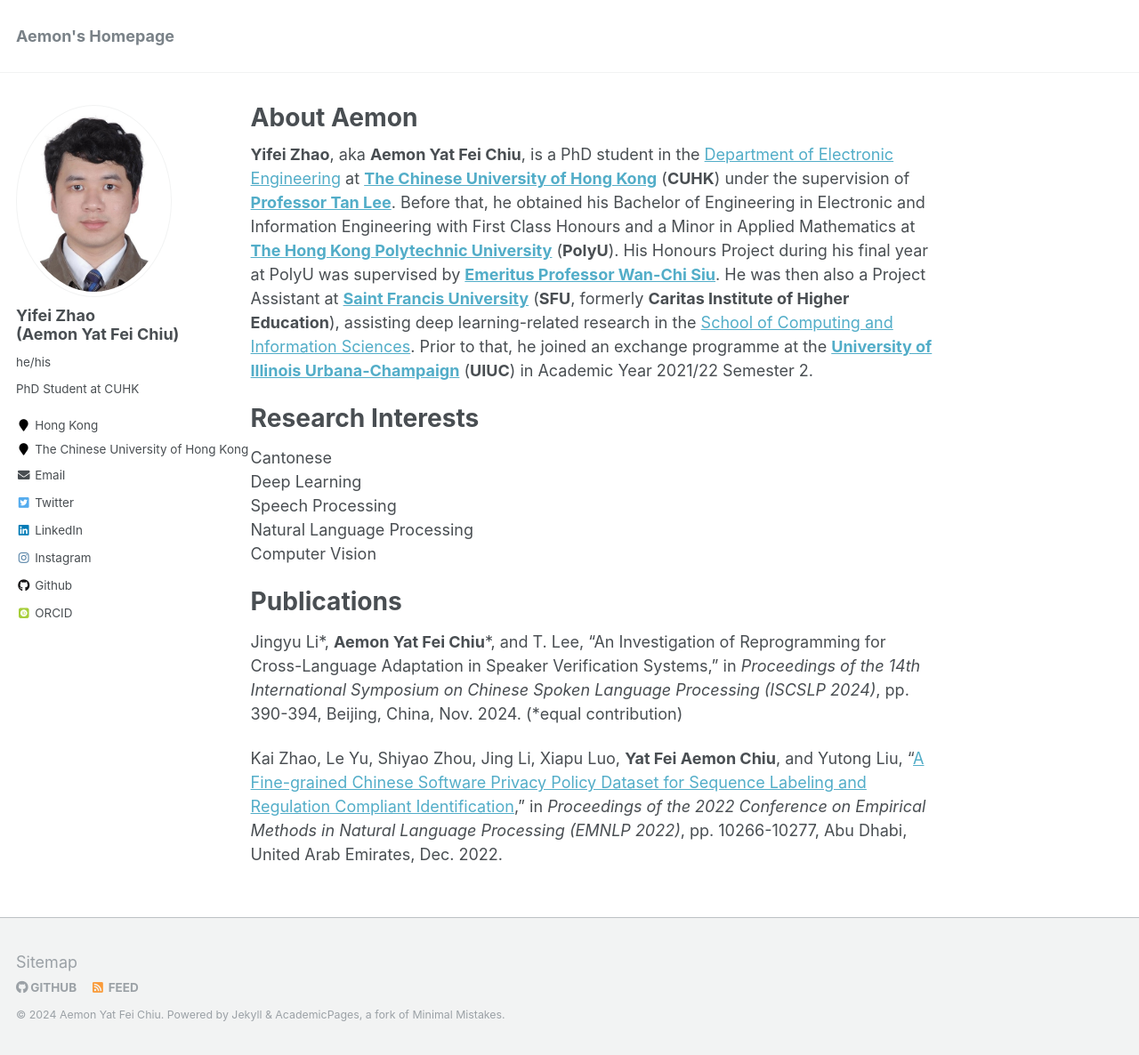
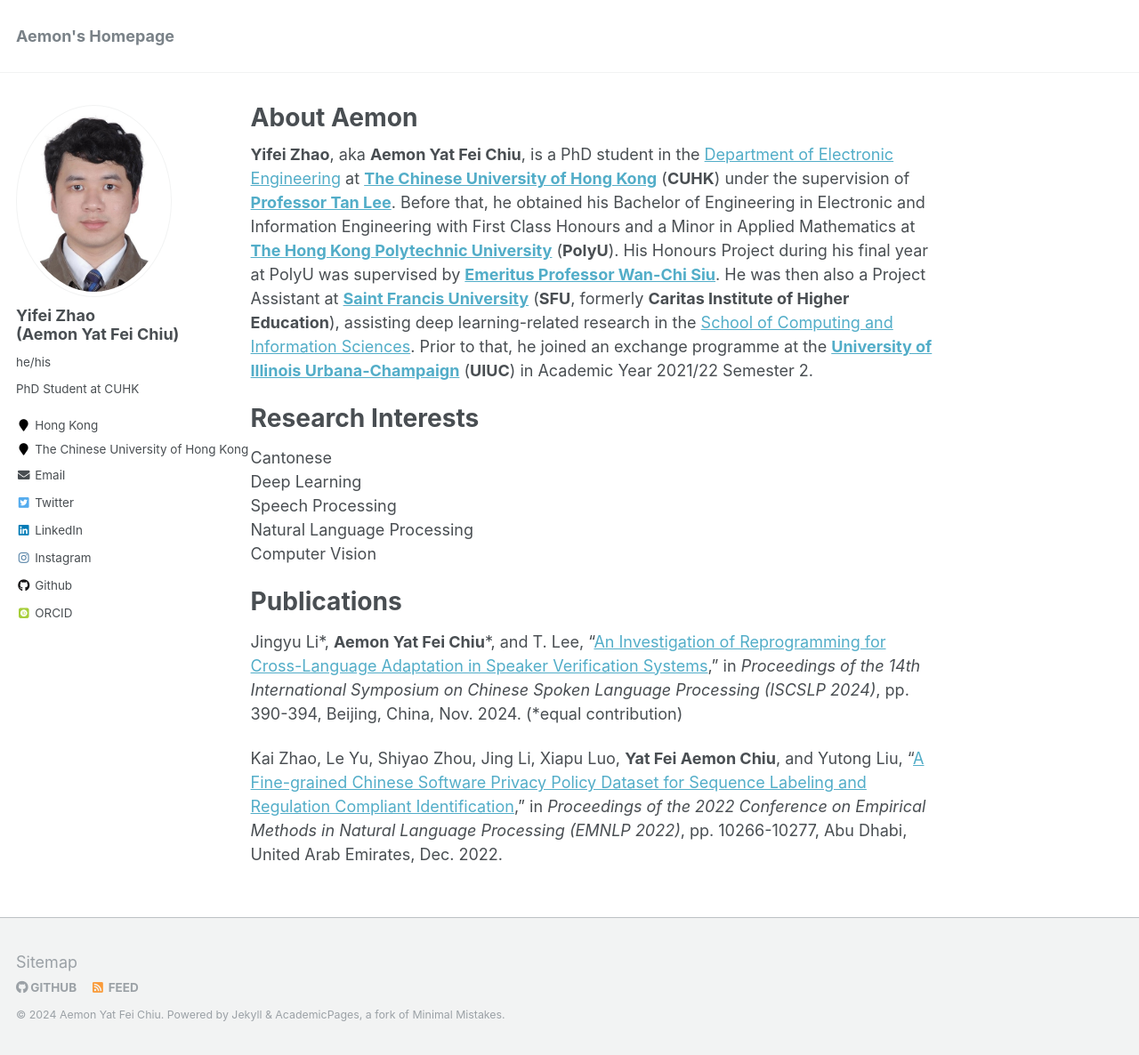
Before and after one commit to aemonyfchiu/aemonyfchiu.github.io, a Jekyll site: the page built from _pages/about.md, in a window 1280 px wide and 1186 px high. Shown: the whole window at 89% size. Built offline with Jekyll 4.4.1, drawn with Linux system fonts in a browser that asks for light colours; some web fonts are replaced; part of the change alters nothing that is shown.

```diff
--- a/_pages/about.md
+++ b/_pages/about.md
@@ -19,6 +19,6 @@ Computer Vision
 
 Publications
 ======
-Jingyu Li\*, **Aemon Yat Fei Chiu**\*, and T. Lee, “An Investigation of Reprogramming for Cross-Language Adaptation in Speaker Verification Systems,” in *Proceedings of the 14th International Symposium on Chinese Spoken Language Processing (ISCSLP 2024)*, pp. 390-394, Beijing, China, Nov. 2024. (*equal contribution)
+Jingyu Li\*, **Aemon Yat Fei Chiu**\*, and T. Lee, “[An Investigation of Reprogramming for Cross-Language Adaptation in Speaker Verification Systems](https://arxiv.org/abs/2411.11353),” in *Proceedings of the 14th International Symposium on Chinese Spoken Language Processing (ISCSLP 2024)*, pp. 390-394, Beijing, China, Nov. 2024. (*equal contribution)
 
 Kai Zhao, Le Yu, Shiyao Zhou, Jing Li, Xiapu Luo, **Yat Fei Aemon Chiu**, and Yutong Liu, “[A Fine-grained Chinese Software Privacy Policy Dataset for Sequence Labeling and Regulation Compliant Identification](https://aclanthology.org/2022.emnlp-main.700/),” in *Proceedings of the 2022 Conference on Empirical Methods in Natural Language Processing (EMNLP 2022)*, pp. 10266-10277, Abu Dhabi, United Arab Emirates, Dec. 2022.
```
